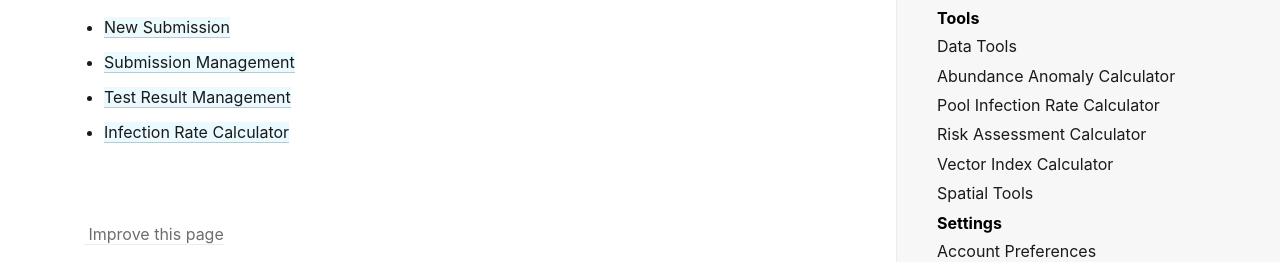
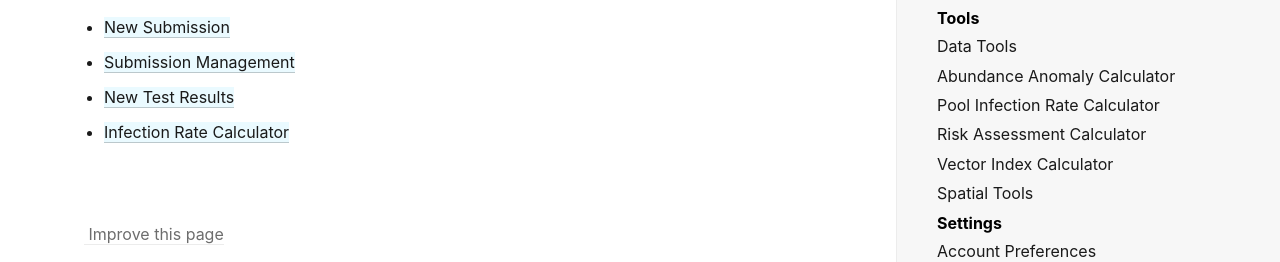
Before and after one commit to tlvaldepena/vectorsurv.org, a Jekyll site: the page built from _docs/arthropod/pools_menu.md, in a window 1280 px wide and 900 px high, scrolled down 81 px. Shown: the part 558-820 px from the top of the window. Built offline with Jekyll 4.4.1, drawn with Linux system fonts in a browser that asks for light colours.

Commit message:
Update pools_menu.md

```diff
--- a/_docs/arthropod/pools_menu.md
+++ b/_docs/arthropod/pools_menu.md
@@ -13,5 +13,5 @@ View and edit saved pools.
 ### Testing
 * [New Submission]({{ site.baseur1 }}/docs/arthropod/submission)
 * [Submission Management]({{ site.baseur1 }}/docs/arthropod/submission-manage)
-* [Test Result Management]({{ site.baseur1 }}/docs/arthropod/test-results)
+* [New Test Results]({{ site.baseur1 }}/docs/arthropod/test-results)
 * [Infection Rate Calculator]({{ site.baseur1 }}/docs/tools/calculators/infection-rate)
```
